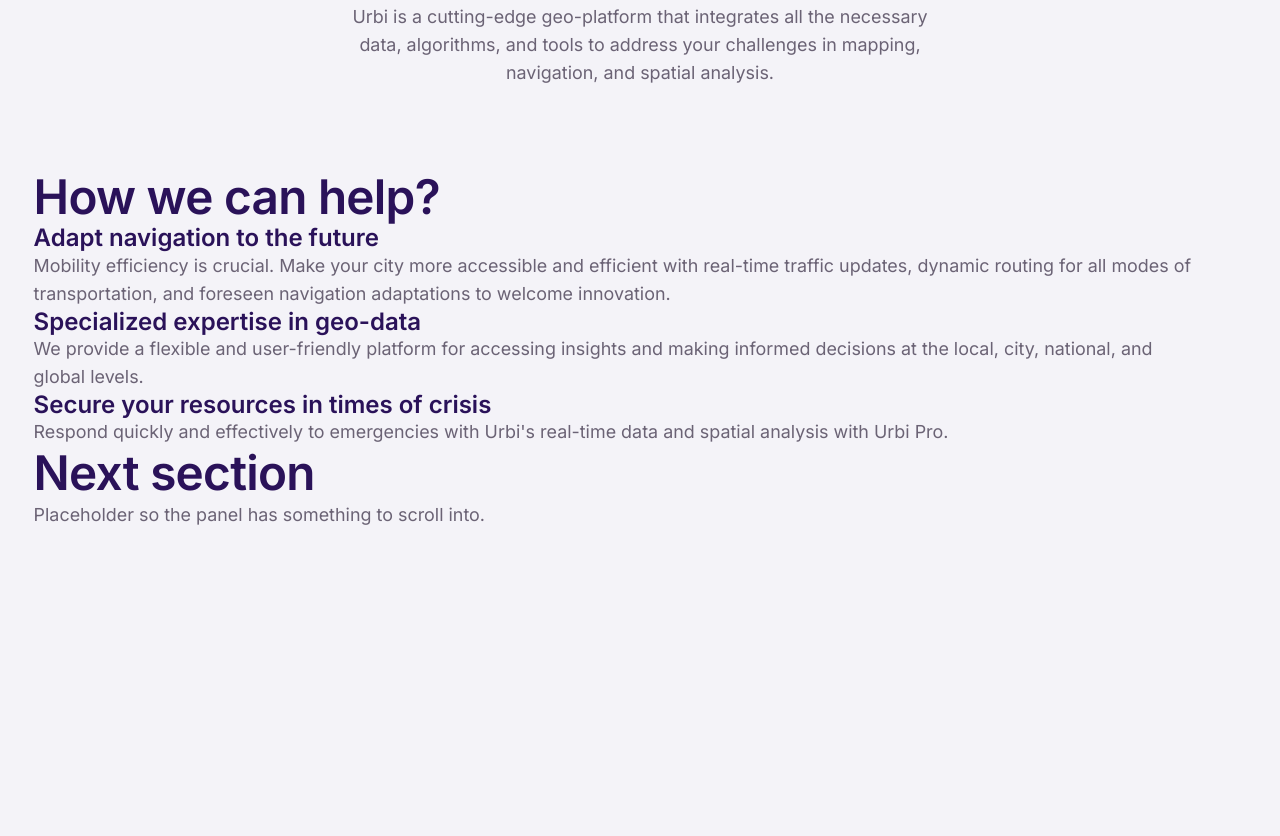
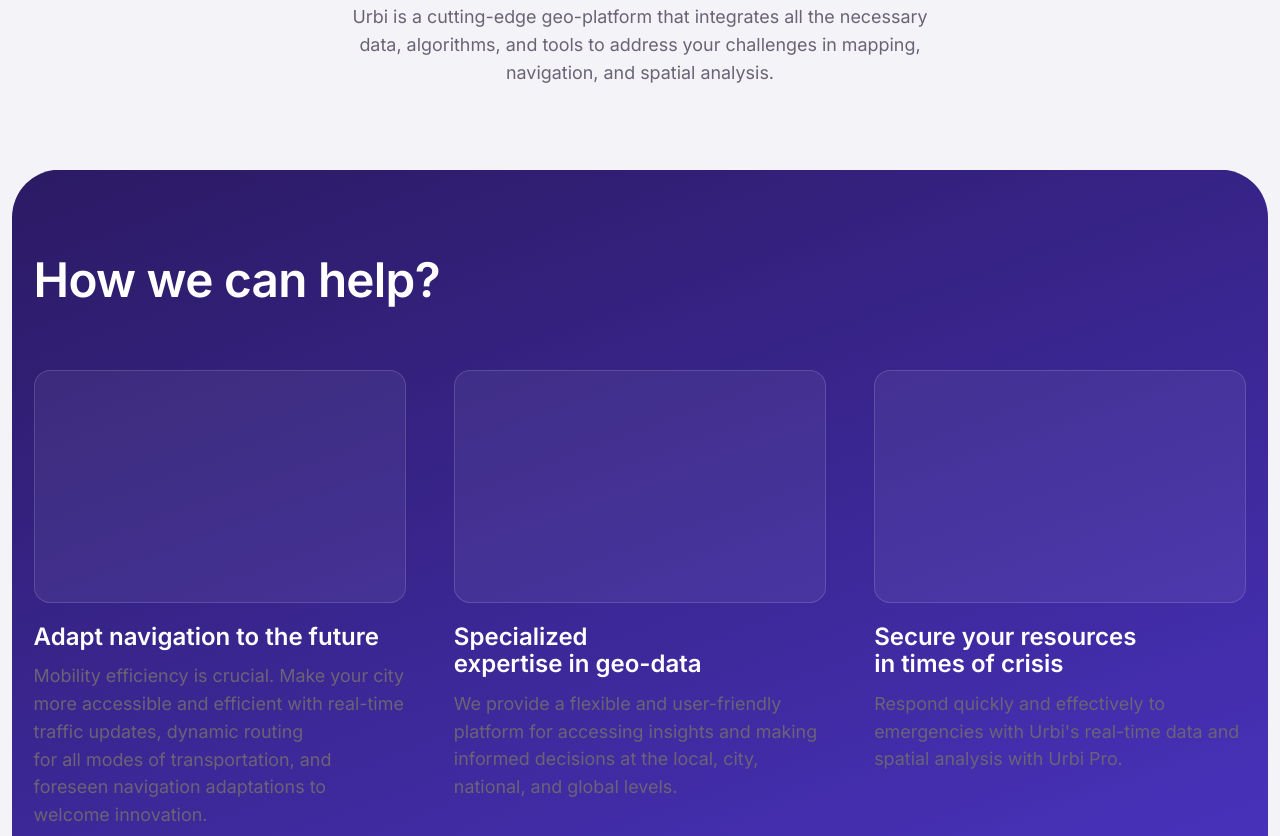
Before and after one commit to olegvol15/animations-gsap, a website built with Vite: page index.html in a window 1280 px wide. Shown: the part 784-1620 px from the top of the page. Before the commit the page ends 1313 px from the top, so only its background shows below. Built offline with nearby package versions, Linux system fonts and the light colour scheme.

Commit message:
style: add styles for panel and cards

```diff
--- a/src/styles/main.scss
+++ b/src/styles/main.scss
@@ -1,4 +1,5 @@
 @use 'base/reset';
 @use 'base/typography';
-@use 'layout/contaner';
+@use 'layout/container';
 @use 'sections/hero';
+@use 'sections/panel';
--- /dev/null
+++ b/src/styles/sections/_panel.scss
@@ -0,0 +1,54 @@
+@use '../abstracts/mixins' as m;
+
+.panel {
+  --color-heading: var(--color-on-dark);
+  --color-text: var(--color-on-dark-muted);
+  position: relative;
+  padding-block: clamp(3rem, 2rem + 4vw, 6rem) clamp(4rem, 3rem + 6vw, 9rem);
+}
+
+.panel__bg {
+  position: absolute;
+  inset: 0;
+  z-index: 0;
+  background: linear-gradient(160deg, var(--color-panel-top), var(--color-panel-bottom));
+  clip-path: inset(0 12px 0 12px round var(--radius-panel) var(--radius-panel) 0 0);
+}
+
+.panel__inner {
+  position: relative;
+  z-index: 1;
+}
+
+.panel__title {
+  margin-bottom: clamp(2rem, 1.5rem + 3vw, 4rem);
+}
+
+.cards {
+  display: grid;
+  grid-template-columns: 1fr;
+  gap: clamp(1.5rem, 1rem + 2.5vw, 4rem);
+
+  @include m.respond-to('md') {
+    grid-template-columns: repeat(2, minmax(0, 1fr));
+  }
+
+  @include m.respond-to('lg') {
+    grid-template-columns: repeat(3, minmax(0, 1fr));
+  }
+}
+
+.card__media {
+  aspect-ratio: 16 / 10;
+  border-radius: var(--radius-card);
+  border: 1px solid var(--color-border-on-dark);
+  background: rgba(255, 255, 255, 0.06);
+}
+
+.card__title {
+  margin-top: 1.25rem;
+}
+
+.card__text {
+  margin-top: 0.75rem;
+}
```
Also changed, not shown: src/styles/layout/_container.scss (renamed from src/styles/layout/_contaner.scss).
